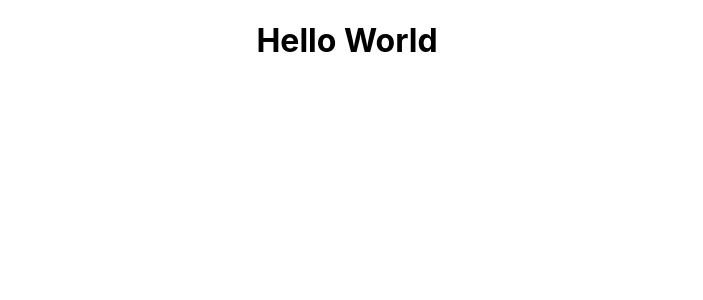
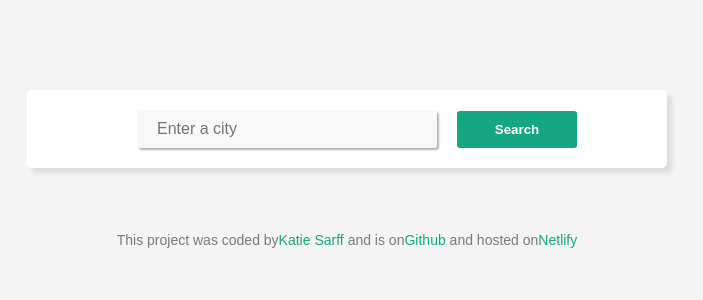
Before and after one commit to Ksarff17/weather-react, a React (Create React App) app: page / in a window 1280 px wide. Shown: the top 300 px of the page, without its empty margins (293-996 px from the left). Built offline with nearby package versions, Linux system fonts and the light colour scheme.

Commit message:
added Weather and Footer component and linked css styling

```diff
--- a/package.json
+++ b/package.json
@@ -3,6 +3,7 @@
   "version": "0.1.0",
   "private": true,
   "dependencies": {
+    "axios": "^1.7.9",
     "cra-template": "1.2.0",
     "react": "^19.0.0",
     "react-dom": "^19.0.0",
--- a/src/App.css
+++ b/src/App.css
@@ -1,38 +1,15 @@
 .App {
+  background-color: rgb(237, 237, 237, 0.6);
+  font-family: "Poppins", sans-serif;
   text-align: center;
+  padding: 50px 10px;
 }
 
-.App-logo {
-  height: 40vmin;
-  pointer-events: none;
+.container {
+  background-color: #fff;
+  border-radius: 5px;
+  box-shadow: 5px 5px 5px rgba(0, 0, 0, 0.1);
+  max-width: 600px;
+  margin: 40px auto;
+  padding: 20px;
 }
-
-@media (prefers-reduced-motion: no-preference) {
-  .App-logo {
-    animation: App-logo-spin infinite 20s linear;
-  }
-}
-
-.App-header {
-  background-color: #282c34;
-  min-height: 100vh;
-  display: flex;
-  flex-direction: column;
-  align-items: center;
-  justify-content: center;
-  font-size: calc(10px + 2vmin);
-  color: white;
-}
-
-.App-link {
-  color: #61dafb;
-}
-
-@keyframes App-logo-spin {
-  from {
-    transform: rotate(0deg);
-  }
-  to {
-    transform: rotate(360deg);
-  }
-}
--- a/src/App.js
+++ b/src/App.js
@@ -1,12 +1,16 @@
 
 import './App.css';
+import Weather from "./Weather";
+import Footer from "./Footer";
 
 function App() {
   return (
-    <div className="App">
-      <h1> Hello World</h1>
-
-    </div>
+      <div className="App">
+        <section className="container">
+          <Weather />
+        </section>
+        <Footer />
+      </div>
   );
 }
 
--- /dev/null
+++ b/src/Footer.css
@@ -0,0 +1,12 @@
+.Footer a {
+    color: rgb(21, 166, 130);
+    text-decoration: none;
+  }
+
+  .Footer {
+    color: rgb(0, 0, 0, 0.5);
+    text-align: center;
+    font-size: 14px;
+    padding: 10px;
+    /* margin-top:20px; */
+  }
--- /dev/null
+++ b/src/Footer.js
@@ -0,0 +1,28 @@
+import React from "react"
+import "./Footer.css"
+
+export default function Footer(){
+    return(
+        <footer className="Footer">
+        <p>
+          This project was coded by
+          <a href="https://github.com/Ksarff17" target="_blank" rel="noreferrer">
+            Katie Sarff
+          </a>{" "}
+          and is on
+          <a
+            href="https://github.com/Ksarff17/SheCodes-Weather_App"
+            target="_blank"
+            rel="noreferrer"
+          >
+            Github
+          </a>{" "}
+          and hosted on
+          <a href="https://universal-weather-app.netlify.app/" target="_blank" rel="noreferrer">
+            Netlify
+          </a>
+        </p>
+      </footer>
+
+    );
+}
--- /dev/null
+++ b/src/Weather.css
@@ -0,0 +1,65 @@
+main {
+    padding: 30px 0;
+  }
+  .searchForm .city {
+    width: 50%;
+    padding: 10px 20px;
+    margin: 0 20px;
+    font-size: 16px;
+    border: none;
+    border-radius: 3px;
+    box-shadow: 2px 2px 2px rgba(0, 0, 0, 0.3);
+    background-color: rgb(237, 237, 237, 0.4);
+  }
+  .searchForm .search {
+    background-color: rgb(21, 166, 130);
+    border: none;
+    border-radius: 3px;
+    color: #fff;
+    padding: 11px 20px;
+    font-weight: bold;
+    outline: none;
+    width: 20%;
+  }
+
+.current-weather {
+    display: flex;
+    justify-content: space-between;
+    text-align: left;
+  }
+.current-city {
+    font-size: 38px;
+    font-weight: 900;
+    margin: 0;
+  }
+.current-details {
+    color: rgb(21, 166, 130, 0.8);
+    font-size: 16px;
+    font-weight: 400;
+    line-height: 24px;
+    list-style-type: none;
+  }
+  .current-details strong {
+    color: rgb(21, 166, 130);
+  }
+
+  .current-city-weather {
+    display: flex;
+    justify-content: space-between;
+  }
+  .weather-icon {
+    position: relative;
+    top: -10px;
+    width: 60px;
+    height: 60px;
+    margin-right: 35px;
+    text-align: center;
+  }
+  .currentTemp {
+    font-size: 60px;
+  }
+  .currentTemp-unit{
+    font-size: 30px;
+    position: relative;
+    top:-20px;
+  }
--- /dev/null
+++ b/src/Weather.js
@@ -0,0 +1,73 @@
+import React, {useState} from "react"
+import "./Weather.css";
+import axios from "axios"
+
+
+export default function Search() {
+    let [city, setCity] = useState("");
+    let [loaded, setLoaded] = useState(false);
+    let [weather, setWeather] = useState("");
+
+    function displayWeather(response) {
+      setLoaded(true);
+      setWeather({
+        temperature: Math.round(response.data.main.temp),
+        humidity: Math.round(response.data.main.humidity),
+        wind: Math.round(response.data.wind.speed),
+        description: response.data.weather[0].description,
+        icon: `https://openweathermap.org/img/wn/${response.data.weather[0].icon}@2x.png`
+
+      });
+    }
+
+    function handleSubmit(event) {
+      event.preventDefault();
+      let url = `https://api.openweathermap.org/data/2.5/weather?q=${city}&appid=ed238469f9b5e9d801834270e65449bc&units=imperial`;
+      axios.get(url).then(displayWeather);
+    }
+    function updateCity(event) {
+      setCity(event.target.value);
+    }
+
+    let form = (
+      <div>
+      <form onSubmit={handleSubmit} className="searchForm">
+        <input type="search" placeholder="Enter a city" onChange={updateCity} className="city" />
+        <button type="submit" className="search">Search</button>
+      </form>
+      </div>
+    );
+
+    if (loaded) {
+      return (
+        <div>
+          {form}
+          <main>
+            <div className="current-weather">
+              <div className="row">
+                <h1 className="current-city">{city}</h1>
+                <ul className="current-details">
+                  <li className="currentDate">Monday Feb. 10th, 2025</li>
+                  <li className="description"> {weather.description}</li>
+                  <li>Humidity: <strong>{weather.humidity}% </strong></li>
+                  <li>Wind:<strong> {weather.wind}mph</strong></li>
+                </ul>
+              </div>
+              <div className="row">
+                <div className="current-city-weather">
+                  <div className="weather-icon">
+            <img src={weather.icon} alt={weather.description} />
+          </div>
+                  <div className="currentTemp">{weather.temperature}<span className="currentTemp-unit">°F</span></div>
+
+                </div>
+              </div>
+            </div>
+            <div className="weekly-forecast"></div>
+          </main>
+        </div>
+      );
+    } else {
+      return form;
+    }
+  }
```
Also changed, not shown: 1 other file (tests, documents, lock files or other folders).
